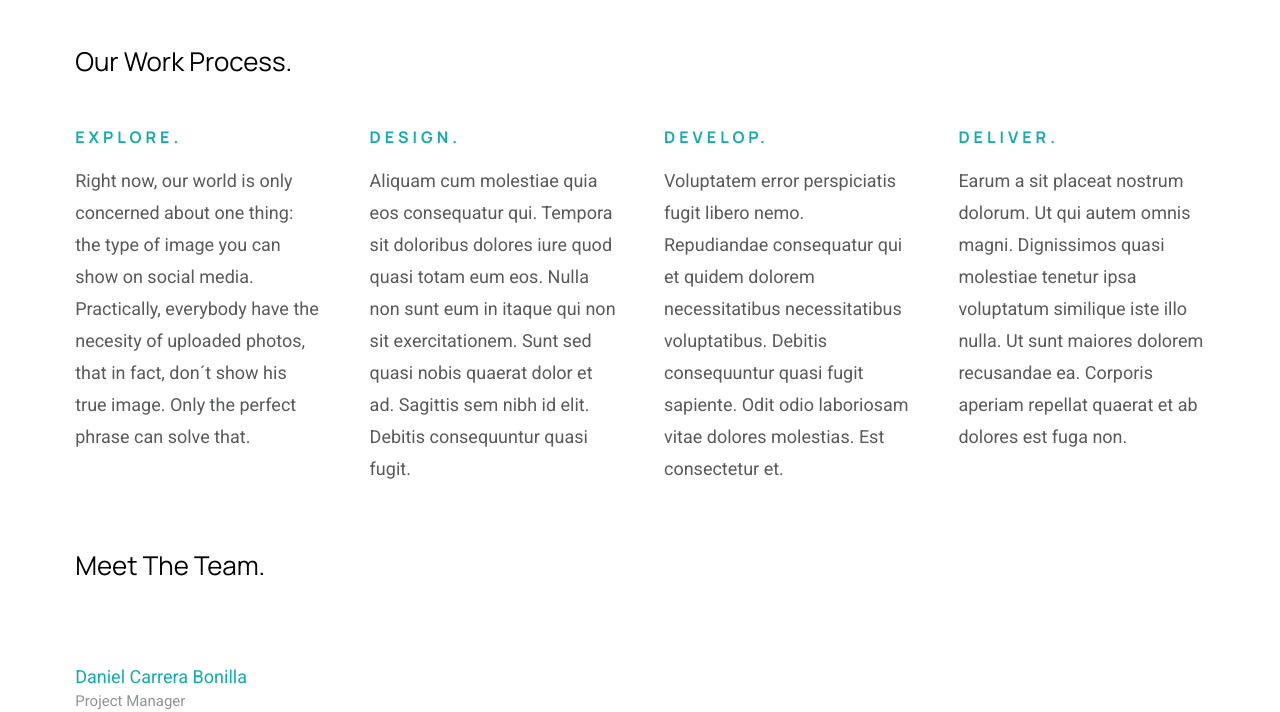
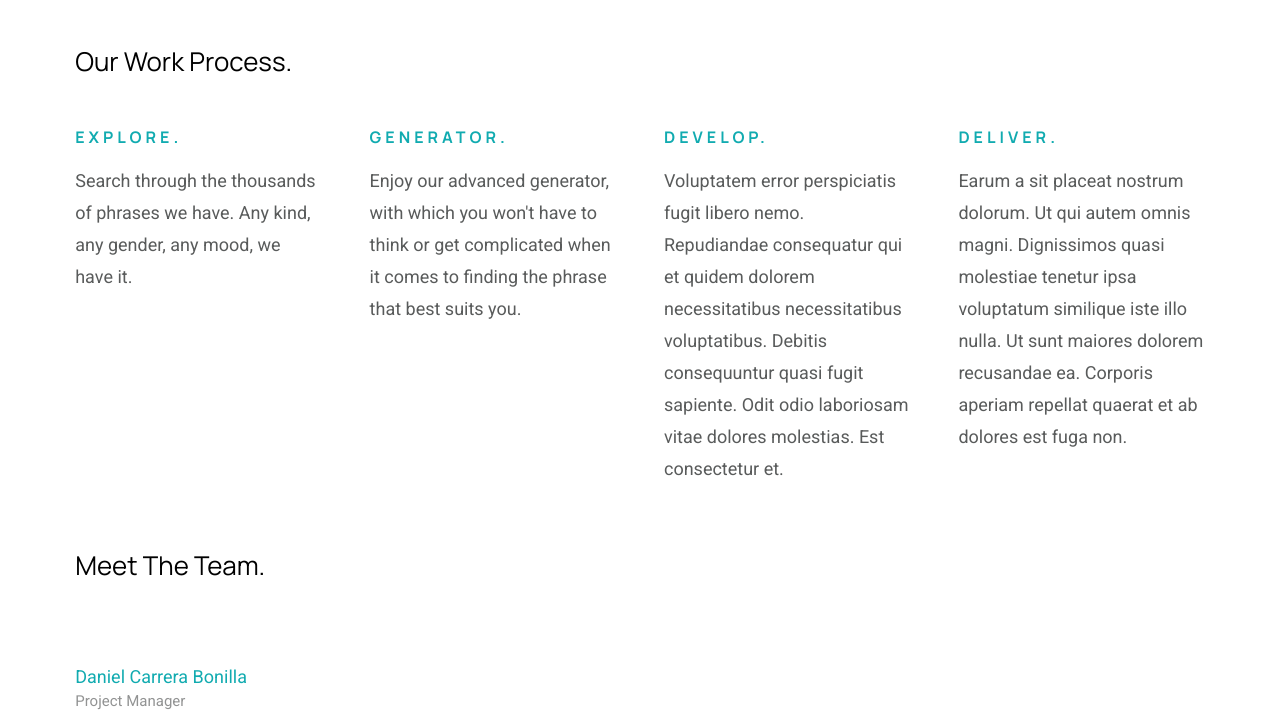
Before and after one commit to RandomPhrases/randomphrases.github.io, a plain HTML site: page index.html in a window 1280 px wide. Shown: the part 3809-4521 px from the top of the page. Drawn offline with Linux system fonts and the light colour scheme.

Commit message:
Update index.html

```diff
--- a/index.html
+++ b/index.html
@@ -346,20 +346,17 @@
                 <h6>Explore.</h6>
 
                 <p>
-                Right now, our world is only concerned about one thing: the type of image you can show on social media.
-                Practically, everybody have the necesity of uploaded photos, that in fact, don´t show his true image. Only
-                the perfect phrase can solve that.
+                Search through the thousands of phrases we have. Any kind, any gender, any mood, we have it.
 
                 </p>
             </div>
 
             <div class="column process" data-aos="fade-up">
-               <h6>Design.</h6>
+               <h6>Generator.</h6>
 
                 <p>
-                Aliquam cum molestiae quia eos consequatur qui. Tempora sit doloribus dolores iure quod quasi
-                totam eum eos. Nulla non sunt eum in itaque qui non sit exercitationem. Sunt sed quasi nobis
-                quaerat dolor et ad. Sagittis sem nibh id elit. Debitis consequuntur quasi fugit.
+                Enjoy our advanced generator, with which you won't have to think or get complicated when it
+                comes to finding the phrase that best suits you.
                 </p>
             </div>
 
@@ -407,7 +404,7 @@
                     <ul class="team-member__social">
                         <li><a href="#0"><i class="fab fa-facebook-f" aria-hidden="true"></i></a></li>
                         <li><a href="#0"><i class="fab fa-twitter" aria-hidden="true"></i></a></li>
-                        <li><a href="#0"><i class="fab fa-instagram" aria-hidden="true"></i></a></li>
+                        <li><a href="https://www.instagram.com/danicarrera02/"><i class="fab fa-instagram" aria-hidden="true"></i></a></li>
                         <li><a href="#0"><i class="fab fa-dribbble" aria-hidden="true"></i></a></li>
                         <li><a href="#0"><i class="fab fa-linkedin-in" aria-hidden="true"></i></a></li>
                     </ul>
```
